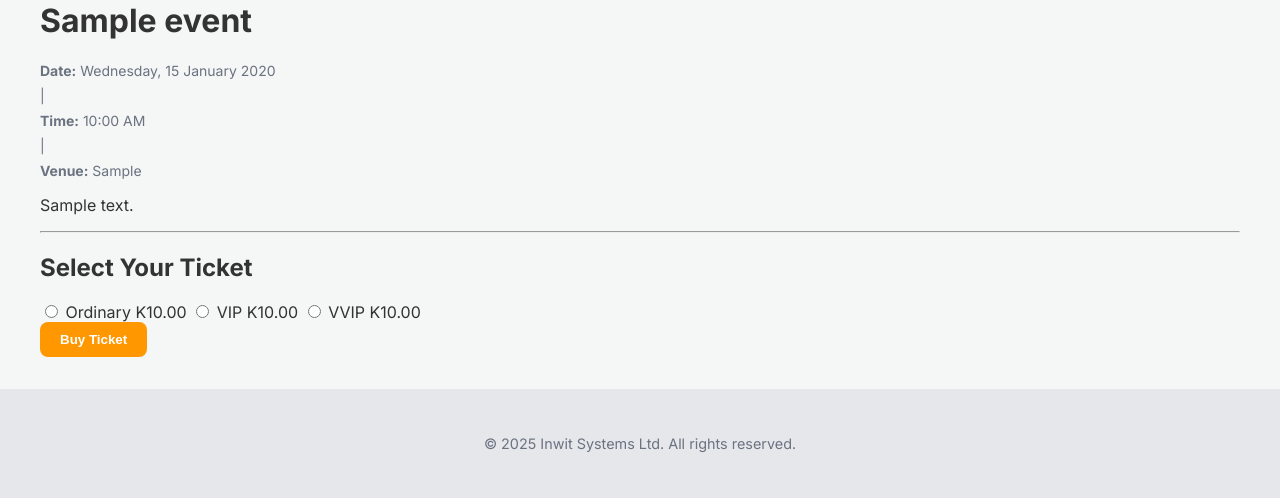
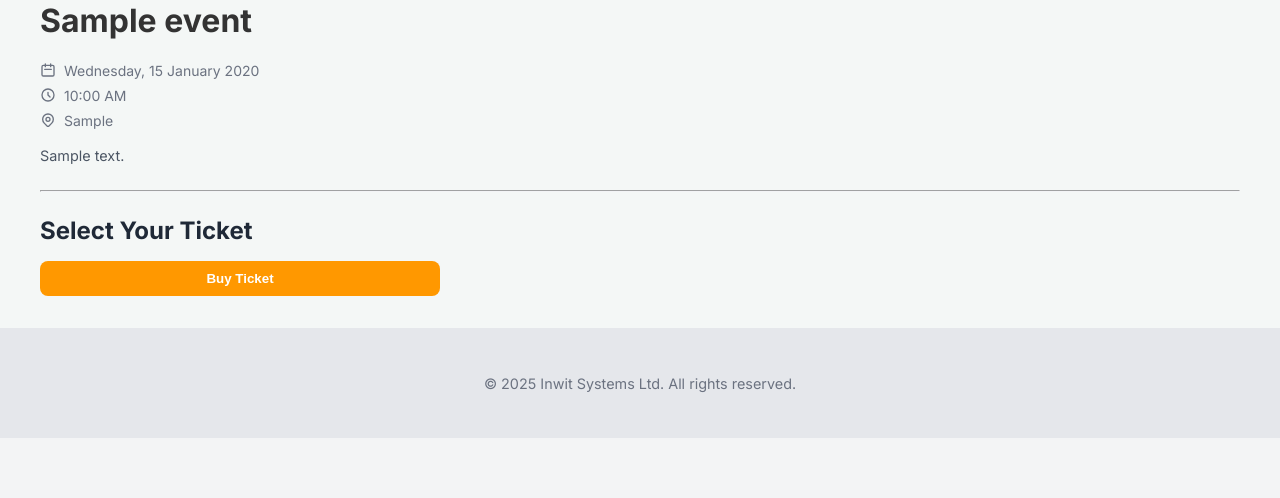
Before and after one commit to Plightin/inwit-tix-app, a Flask app: page /event/1 in a window 1280 px wide. Shown: the part 422-920 px from the top of the page. After the commit the page ends 860 px from the top, so only its background shows below. Run offline with Flask 3, Linux system fonts and the light colour scheme; a user stored in the database is signed in; tables that the repository leaves empty hold one stand-in row (values such as "Sample post").

Commit message:
Update event_detail.html

```diff
--- a/templates/event_detail.html
+++ b/templates/event_detail.html
@@ -1,64 +1,46 @@
 {% extends 'layout.html' %}
 {% block title %}{{ event.name }}{% endblock %}
+
 {% block content %}
-    <div class="event-detail-card bg-white rounded-2xl shadow-xl p-6 md:p-8">
-        <div class="detail-image-container mb-6">
-            <!-- Use the new 'uploaded_file' route to display artwork from the persistent disk -->
-            <img src="{{ url_for('uploaded_file', filename=event.artwork) }}" alt="Artwork for {{ event.name }}" class="detail-image">
+<div class="event-detail-card">
+    <!-- This container will constrain the image -->
+    <div class="detail-image-container">
+        <img src="{{ url_for('uploaded_file', filename=event.artwork) }}" alt="Artwork for {{ event.name }}">
+    </div>
+
+    <div class="detail-content">
+        <h1>{{ event.name }}</h1>
+        <div class="event-meta">
+            <div class="meta-item">
+                <svg xmlns="http://www.w3.org/2000/svg" class="meta-icon" fill="none" viewBox="0 0 24 24" stroke="currentColor"><path stroke-linecap="round" stroke-linejoin="round" stroke-width="2" d="M8 7V3m8 4V3m-9 8h10M5 21h14a2 2 0 002-2V7a2 2 0 00-2-2H5a2 2 0 00-2 2v12a2 2 0 002 2z" /></svg>
+                <span>{{ event.event_datetime.strftime('%A, %d %B %Y') }}</span>
+            </div>
+            <div class="meta-item">
+                <svg xmlns="http://www.w3.org/2000/svg" class="meta-icon" fill="none" viewBox="0 0 24 24" stroke="currentColor"><path stroke-linecap="round" stroke-linejoin="round" stroke-width="2" d="M12 8v4l3 3m6-3a9 9 0 11-18 0 9 9 0 0118 0z" /></svg>
+                <span>{{ event.event_datetime.strftime('%I:%M %p') }}</span>
+            </div>
+            <div class="meta-item">
+                 <svg xmlns="http://www.w3.org/2000/svg" class="meta-icon" fill="none" viewBox="0 0 24 24" stroke="currentColor"><path stroke-linecap="round" stroke-linejoin="round" stroke-width="2" d="M17.657 16.657L13.414 20.9a1.998 1.998 0 01-2.827 0l-4.244-4.243a8 8 0 1111.314 0z" /><path stroke-linecap="round" stroke-linejoin="round" stroke-width="2" d="M15 11a3 3 0 11-6 0 3 3 0 016 0z" /></svg>
+                <span>{{ event.venue }}</span>
+            </div>
         </div>
-        <h1 class="text-3xl md:text-4xl font-extrabold text-gray-800 mb-2">{{ event.name }}</h1>
-        <div class="event-meta text-gray-500 mb-4">
-            <span><strong>Date:</strong> {{ event.event_datetime.strftime('%A, %d %B %Y') }}</span> |
-            <span><strong>Time:</strong> {{ event.event_datetime.strftime('%I:%M %p') }}</span> |
-            <span><strong>Venue:</strong> {{ event.venue }}</span>
-        </div>
-        <p class="text-gray-700 leading-relaxed mb-6">{{ event.description }}</p>
+        <p class="card-description" style="max-width: 80ch; margin: 1rem 0;">{{ event.description }}</p>
 
-        <hr class="my-6 border-gray-200">
+        <hr style="margin: 1.5rem 0; border-color: #f3f4f6;">
 
-        <h2 class="text-2xl font-bold text-gray-800 mb-4">Select Your Ticket</h2>
+        <h2 style="font-size: 1.5rem; font-weight: 700; color: #1f2937; margin-bottom: 1rem;">Select Your Ticket</h2>
 
         {% if current_user.is_authenticated %}
-            <form action="{{ url_for('purchase_ticket', event_id=event.id) }}" method="post">
-                <div class="space-y-4 mb-6">
-                    <!-- Ticket Options -->
-                    {% if event.price_ordinary is not none and event.price_ordinary >= 0 %}
-                    <label class="ticket-option-label">
-                        <input type="radio" name="ticket_type" value="Ordinary" class="ticket-option-radio" required>
-                        <span class="ticket-option-content">
-                            <span class="font-bold">Ordinary</span>
-                            <span>K{{ "%.2f"|format(event.price_ordinary) }}</span>
-                        </span>
-                    </label>
-                    {% endif %}
-
-                    {% if event.price_vip is not none and event.price_vip > 0 %}
-                    <label class="ticket-option-label">
-                        <input type="radio" name="ticket_type" value="VIP" class="ticket-option-radio">
-                        <span class="ticket-option-content">
-                            <span class="font-bold">VIP</span>
-                            <span>K{{ "%.2f"|format(event.price_vip) }}</span>
-                        </span>
-                    </label>
-                    {% endif %}
-
-                    {% if event.price_vvip is not none and event.price_vvip > 0 %}
-                    <label class="ticket-option-label">
-                        <input type="radio" name="ticket_type" value="VVIP" class="ticket-option-radio">
-                        <span class="ticket-option-content">
-                            <span class="font-bold">VVIP</span>
-                            <span>K{{ "%.2f"|format(event.price_vvip) }}</span>
-                        </span>
-                    </label>
-                    {% endif %}
-                </div>
-                <button type="submit" class="btn w-full">Buy Ticket</button>
+            <form action="{{ url_for('purchase_ticket', event_id=event.id) }}" method="post" style="max-width: 400px;">
+                <!-- Ticket Purchase Form ... -->
+                 <button type="submit" class="btn" style="width: 100%;">Buy Ticket</button>
             </form>
         {% else %}
-            <div class="text-center p-4 bg-gray-100 rounded-lg">
-                <p class="text-gray-700">You must be logged in to purchase a ticket.</p>
-                <a href="{{ url_for('login', next=request.url) }}" class="btn mt-4">Login to Continue</a>
+            <div style="text-align: center; padding: 1rem; background-color: #f9fafb; border-radius: 0.5rem;">
+                <p>You must be logged in to purchase a ticket.</p>
+                <a href="{{ url_for('login', next=request.url) }}" class="btn" style="margin-top: 1rem;">Login to Continue</a>
             </div>
         {% endif %}
     </div>
+</div>
 {% endblock %}
```
